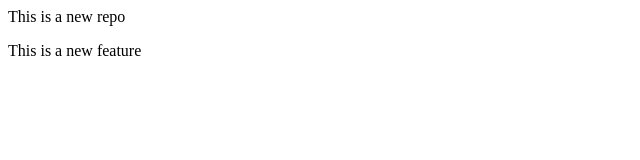
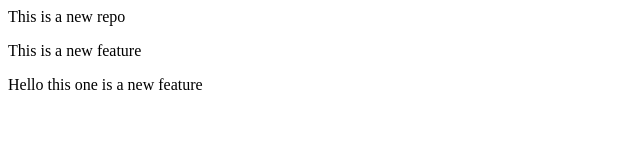
Before and after one commit to Nitinkumar4169/localrepo, a plain HTML site: page index.html in a window 1280 px wide. Shown: the whole page, without its empty margins (0-640 px from the left). Drawn offline with Linux system fonts and the light colour scheme.

Commit message:
Add new feature

```diff
--- a/index.html
+++ b/index.html
@@ -1,2 +1,4 @@
 <p>This is a new repo</p>
 <p>This is a new feature</p>
+
+<p>Hello this one is a new feature</p>
```
